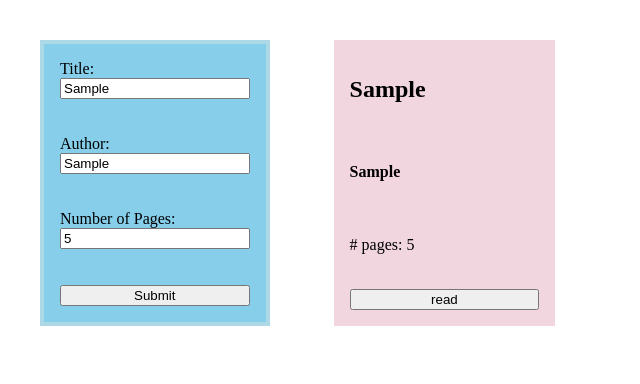
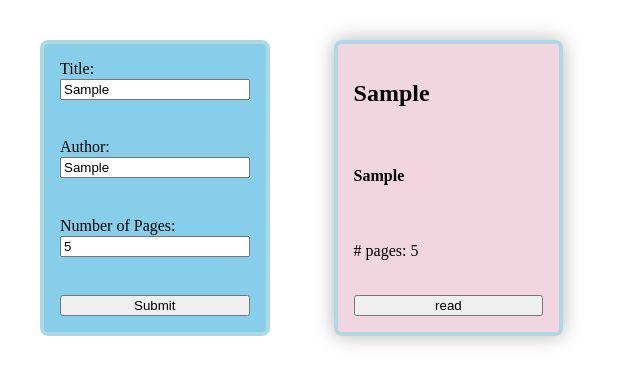
Before and after one commit to lsig/library-site, a website built with Vite: page index.html in a window 1280 px wide. Both pictures are taken after typing "Sample", "Sample", "5" into the empty fields and a click on the input "Submit". Shown: the whole page, without its empty margins (0-640 px from the left). Built offline with nearby package versions, Linux system fonts and the light colour scheme.

Commit message:
Made cards nicer, and fixed height

```diff
--- a/style.css
+++ b/style.css
@@ -1,12 +1,15 @@
-#createBook {
+#createBook,
+.book {
   display: flex;
   flex-direction: column;
+  justify-content: space-between;
   background-color: #87ceeb;
   width: 15%;
-  height: 20%;
+  height: 16rem;
   padding: 1rem;
   margin: 2rem;
   border: 4px #add8e6 solid;
+  border-radius: 8px;
 }
 
 #books {
@@ -16,11 +19,6 @@
 }
 
 .book {
-  display: flex;
-  flex-direction: column;
-  justify-content: space-between;
   background-color: #f1d6e0;
-  width: 15%;
-  padding: 1rem;
-  margin: 2rem;
+  box-shadow: 0px 0px 20px rgba(0, 0, 0, 0.3);
 }
```
